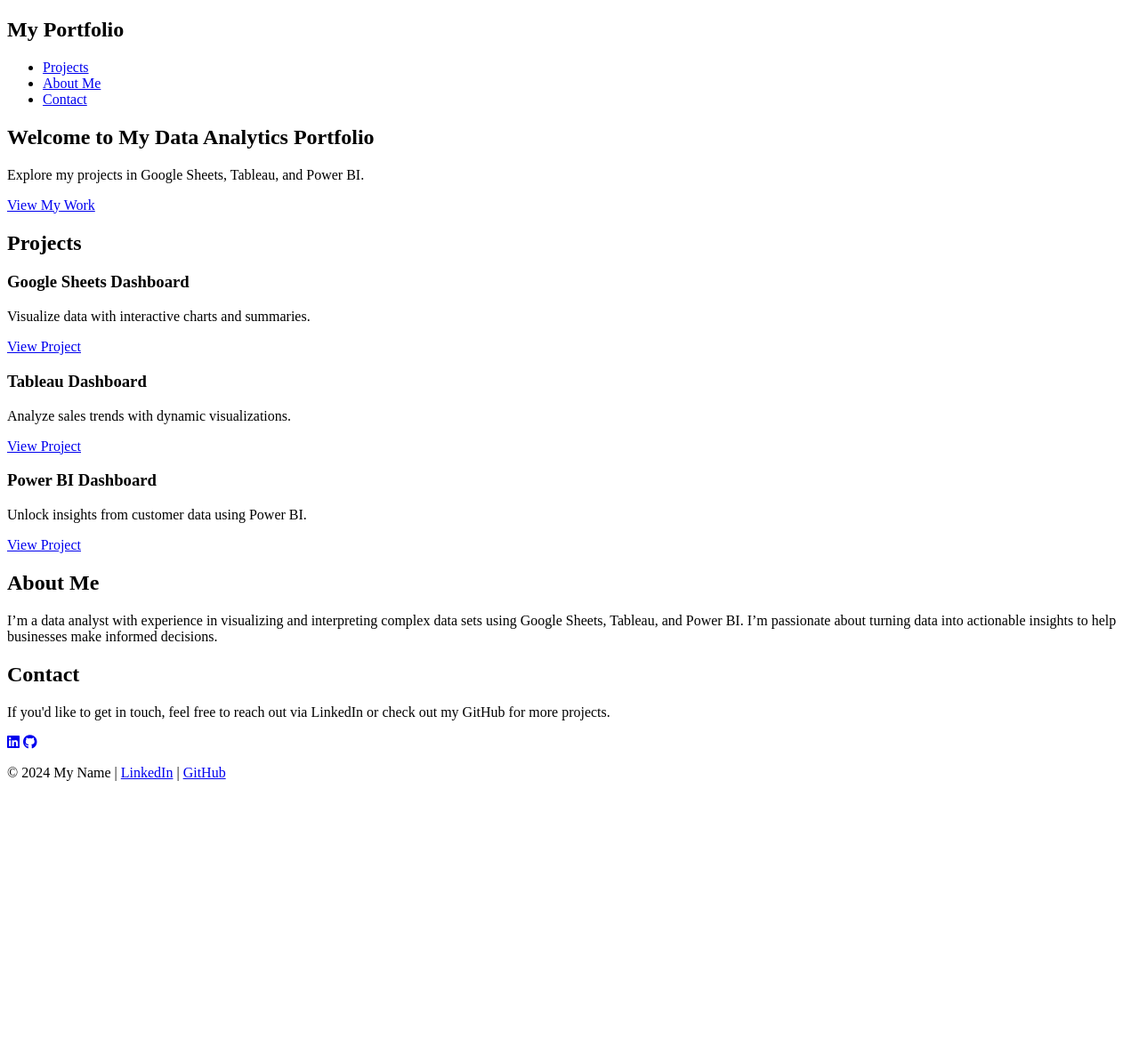
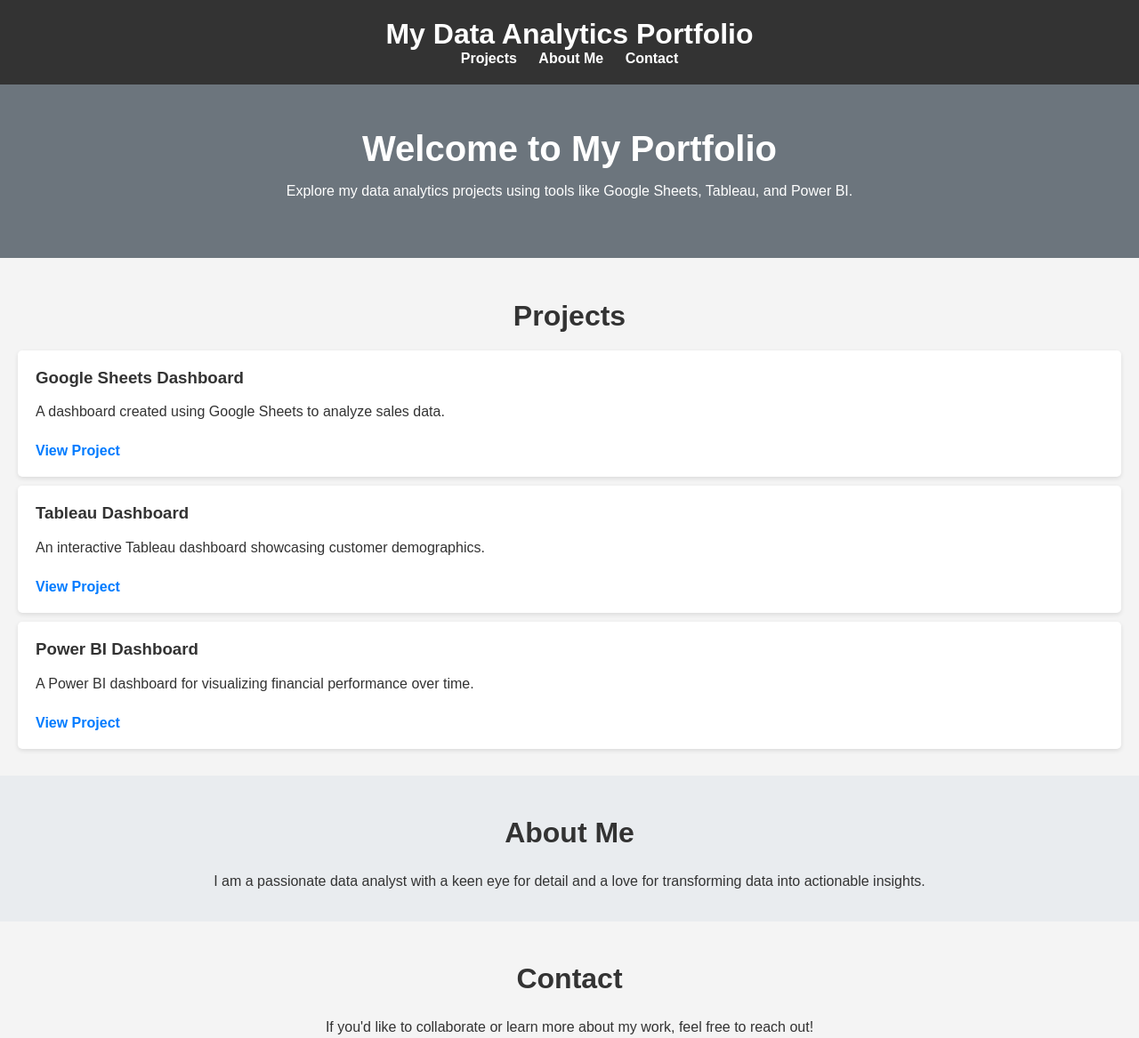
Before and after one commit to BonnieSandgren/Data-Portfolio, a plain HTML site: page index.html in a window 1280 px wide. Shown: the top 1167 px of the page at 89% size. Before the commit the page ends 894 px from the top, so only its background shows below. Drawn offline with Linux system fonts and the light colour scheme.

Commit message:
new html, css and js for portfolio

```diff
--- a/index.html
+++ b/index.html
@@ -4,84 +4,71 @@
 <head>
     <meta charset="UTF-8">
     <meta name="viewport" content="width=device-width, initial-scale=1.0">
-    <title>My Data Analytics Portfolio</title>
+    <title>Data Analytics Portfolio</title>
     <link rel="stylesheet" href="styles.css">
-    <link rel="stylesheet" href="https://cdnjs.cloudflare.com/ajax/libs/font-awesome/6.0.0/css/all.min.css">
 </head>
 
 <body>
     <header>
+        <h1>My Data Analytics Portfolio</h1>
         <nav>
-            <h1>My Portfolio</h1>
             <ul>
                 <li><a href="#projects">Projects</a></li>
                 <li><a href="#about">About Me</a></li>
                 <li><a href="#contact">Contact</a></li>
             </ul>
         </nav>
-        <div class="header-content">
-            <h2>Welcome to My Data Analytics Portfolio</h2>
-            <p>Explore my projects in Google Sheets, Tableau, and Power BI.</p>
-            <a href="#projects" class="btn">View My Work</a>
-        </div>
     </header>
+
+    <section id="hero">
+        <h2>Welcome to My Portfolio</h2>
+        <p>Explore my data analytics projects using tools like Google Sheets, Tableau, and Power BI.</p>
+    </section>
 
     <section id="projects">
         <h2>Projects</h2>
-        <div class="project-grid">
-            <div class="project-card">
-                <div class="project-img" style="background-image: url('images/google-sheets.jpg');"></div>
-                <div class="project-info">
-                    <h3>Google Sheets Dashboard</h3>
-                    <p>Visualize data with interactive charts and summaries.</p>
-                    <a href="#" target="_blank" class="btn">View Project</a>
-                </div>
-            </div>
-
-            <div class="project-card">
-                <div class="project-img" style="background-image: url('images/tableau.jpg');"></div>
-                <div class="project-info">
-                    <h3>Tableau Dashboard</h3>
-                    <p>Analyze sales trends with dynamic visualizations.</p>
-                    <a href="#" target="_blank" class="btn">View Project</a>
-                </div>
-            </div>
-
-            <div class="project-card">
-                <div class="project-img" style="background-image: url('images/powerbi.jpg');"></div>
-                <div class="project-info">
-                    <h3>Power BI Dashboard</h3>
-                    <p>Unlock insights from customer data using Power BI.</p>
-                    <a href="#" target="_blank" class="btn">View Project</a>
-                </div>
-            </div>
+        <div class="project">
+            <h3>Google Sheets Dashboard</h3>
+            <p>A dashboard created using Google Sheets to analyze sales data.</p>
+            <a href="#">View Project</a>
+        </div>
+        <div class="project">
+            <h3>Tableau Dashboard</h3>
+            <p>An interactive Tableau dashboard showcasing customer demographics.</p>
+            <a href="#">View Project</a>
+        </div>
+        <div class="project">
+            <h3>Power BI Dashboard</h3>
+            <p>A Power BI dashboard for visualizing financial performance over time.</p>
+            <a href="#">View Project</a>
         </div>
     </section>
 
     <section id="about">
         <h2>About Me</h2>
-        <p>I’m a data analyst with experience in visualizing and interpreting complex data sets using Google Sheets,
-            Tableau, and Power BI. I’m passionate about turning data into actionable insights to help businesses make
-            informed decisions.</p>
+        <p>I am a passionate data analyst with a keen eye for detail and a love for transforming data into actionable
+            insights.</p>
     </section>
 
     <section id="contact">
         <h2>Contact</h2>
-        <p>If you'd like to get in touch, feel free to reach out via LinkedIn or check out my GitHub for more projects.
-        </p>
-        <div class="social-icons">
-            <a href="https://www.linkedin.com/in/yourprofile" target="_blank"><i class="fab fa-linkedin"></i></a>
-            <a href="https://github.com/yourusername" target="_blank"><i class="fab fa-github"></i></a>
-        </div>
+        <p>If you'd like to collaborate or learn more about my work, feel free to reach out!</p>
+        <form id="contact-form">
+            <label for="name">Name:</label>
+            <input type="text" id="name" name="name" required>
+            <label for="email">Email:</label>
+            <input type="email" id="email" name="email" required>
+            <label for="message">Message:</label>
+            <textarea id="message" name="message" required></textarea>
+            <button type="submit">Send</button>
+        </form>
     </section>
 
     <footer>
-        <p>© 2024 My Name | <a href="https://www.linkedin.com/in/bonnie-sandgren-214509134/"
-                target="_blank">LinkedIn</a> | <a href="https://github.com/BonnieSandgren" target="_blank">GitHub</a>
-        </p>
+        <p>&copy; 2024 My Data Analytics Portfolio</p>
     </footer>
 
-    <script src="scripts.js"></script>
+    <script src="script.js"></script>
 </body>
 
 </html>
--- a/script.js
+++ b/script.js
@@ -0,0 +1,5 @@
+// Basic form validation (can be expanded based on your needs)
+document.getElementById('contact-form').addEventListener('submit', function (event) {
+    alert('Thank you for reaching out! I will get back to you soon.');
+    event.preventDefault();
+});
--- a/styles.css
+++ b/styles.css
@@ -0,0 +1,141 @@
+body {
+    font-family: Arial, sans-serif;
+    margin: 0;
+    padding: 0;
+    background-color: #f4f4f4;
+    color: #333;
+}
+
+header {
+    background-color: #333;
+    color: #fff;
+    padding: 20px;
+    text-align: center;
+}
+
+header h1 {
+    margin: 0;
+    font-size: 2em;
+}
+
+nav ul {
+    list-style-type: none;
+    margin: 0;
+    padding: 0;
+}
+
+nav ul li {
+    display: inline;
+    margin: 0 10px;
+}
+
+nav ul li a {
+    color: #fff;
+    text-decoration: none;
+    font-weight: bold;
+}
+
+#hero {
+    background-color: #6c757d;
+    color: #fff;
+    padding: 50px 20px;
+    text-align: center;
+}
+
+#hero h2 {
+    margin: 0;
+    font-size: 2.5em;
+}
+
+#projects {
+    padding: 20px;
+}
+
+#projects h2 {
+    text-align: center;
+    font-size: 2em;
+    margin-bottom: 20px;
+}
+
+.project {
+    background-color: #fff;
+    padding: 20px;
+    margin: 10px 0;
+    border-radius: 5px;
+    box-shadow: 0 2px 5px rgba(0, 0, 0, 0.1);
+}
+
+.project h3 {
+    margin-top: 0;
+}
+
+.project a {
+    display: inline-block;
+    margin-top: 10px;
+    color: #007bff;
+    text-decoration: none;
+    font-weight: bold;
+}
+
+#about {
+    background-color: #e9ecef;
+    padding: 20px;
+    text-align: center;
+}
+
+#about h2 {
+    font-size: 2em;
+}
+
+#contact {
+    padding: 20px;
+    text-align: center;
+}
+
+#contact h2 {
+    font-size: 2em;
+}
+
+#contact-form {
+    display: inline-block;
+    text-align: left;
+    max-width: 400px;
+    width: 100%;
+}
+
+#contact-form label {
+    display: block;
+    margin: 10px 0 5px;
+}
+
+#contact-form input,
+#contact-form textarea {
+    width: 100%;
+    padding: 10px;
+    margin-bottom: 10px;
+    border: 1px solid #ccc;
+    border-radius: 5px;
+}
+
+#contact-form button {
+    background-color: #007bff;
+    color: #fff;
+    padding: 10px 20px;
+    border: none;
+    border-radius: 5px;
+    cursor: pointer;
+}
+
+#contact-form button:hover {
+    background-color: #0056b3;
+}
+
+footer {
+    background-color: #333;
+    color: #fff;
+    text-align: center;
+    padding: 10px;
+    position: relative;
+    bottom: 0;
+    width: 100%;
+}
```
